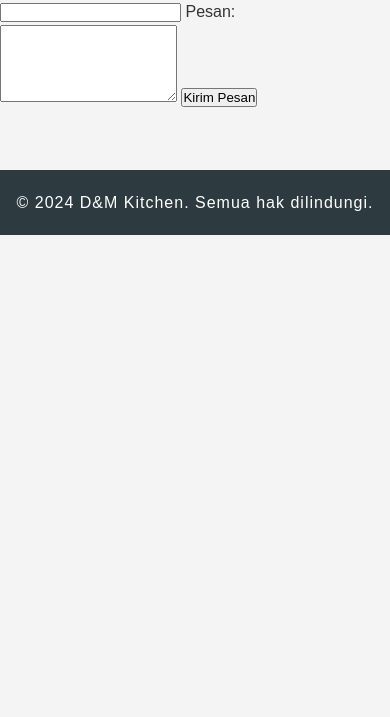
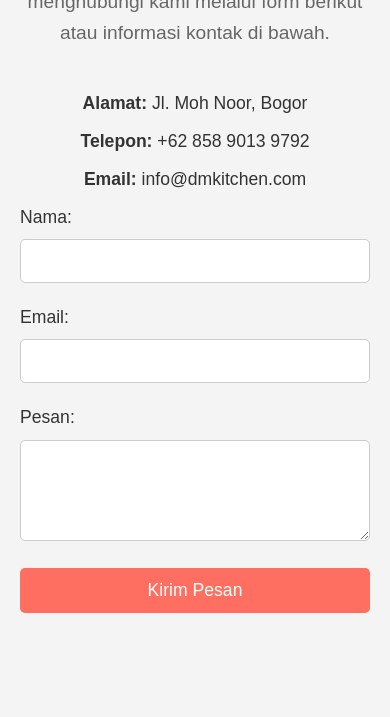
Before and after one commit to adinda1805/adinda18051, a plain HTML site: page kontak.html in a window 390 px wide. Shown: the part 377-1094 px from the top of the page. Before the commit the page ends 844 px from the top, so only its background shows below. Drawn offline with Linux system fonts and the light colour scheme.

Commit message:
Update style.css

```diff
--- a/style.css
+++ b/style.css
@@ -227,4 +227,76 @@ footer p {
     .menu-items {
         grid-template-columns: 1fr;
     }
+    /* Contact Section */
+.contact {
+    padding: 60px 20px;
+    background-color: #f4f4f4;
+    text-align: center;
 }
+
+.contact h2 {
+    font-size: 2.5em;
+    margin-bottom: 20px;
+    text-transform: uppercase;
+    font-weight: 600;
+}
+
+.contact p {
+    font-size: 1.2em;
+    color: #666;
+    margin-bottom: 40px;
+}
+
+.contact-info p {
+    font-size: 1.1em;
+    color: #333;
+    margin-bottom: 10px;
+}
+
+.contact-form {
+    max-width: 600px;
+    margin: 0 auto;
+    text-align: left;
+}
+
+.contact-form label {
+    font-size: 1.1em;
+    color: #333;
+    margin-bottom: 8px;
+    display: block;
+}
+
+.contact-form input[type="text"],
+.contact-form input[type="email"],
+.contact-form textarea {
+    width: 100%;
+    padding: 12px;
+    margin-bottom: 20px;
+    border-radius: 5px;
+    border: 1px solid #ccc;
+    font-size: 1em;
+}
+
+.contact-form textarea {
+    resize: vertical;
+}
+
+.submit-btn {
+    background-color: #ff6f61;
+    color: #fff;
+    padding: 12px 20px;
+    font-size: 1.1em;
+    border: none;
+    border-radius: 5px;
+    cursor: pointer;
+    transition: background-color 0.3s ease;
+    display: block;
+    width: 100%;
+    text-align: center;
+}
+
+.submit-btn:hover {
+    background-color: #ff5722;
+    }
+
+}
```
